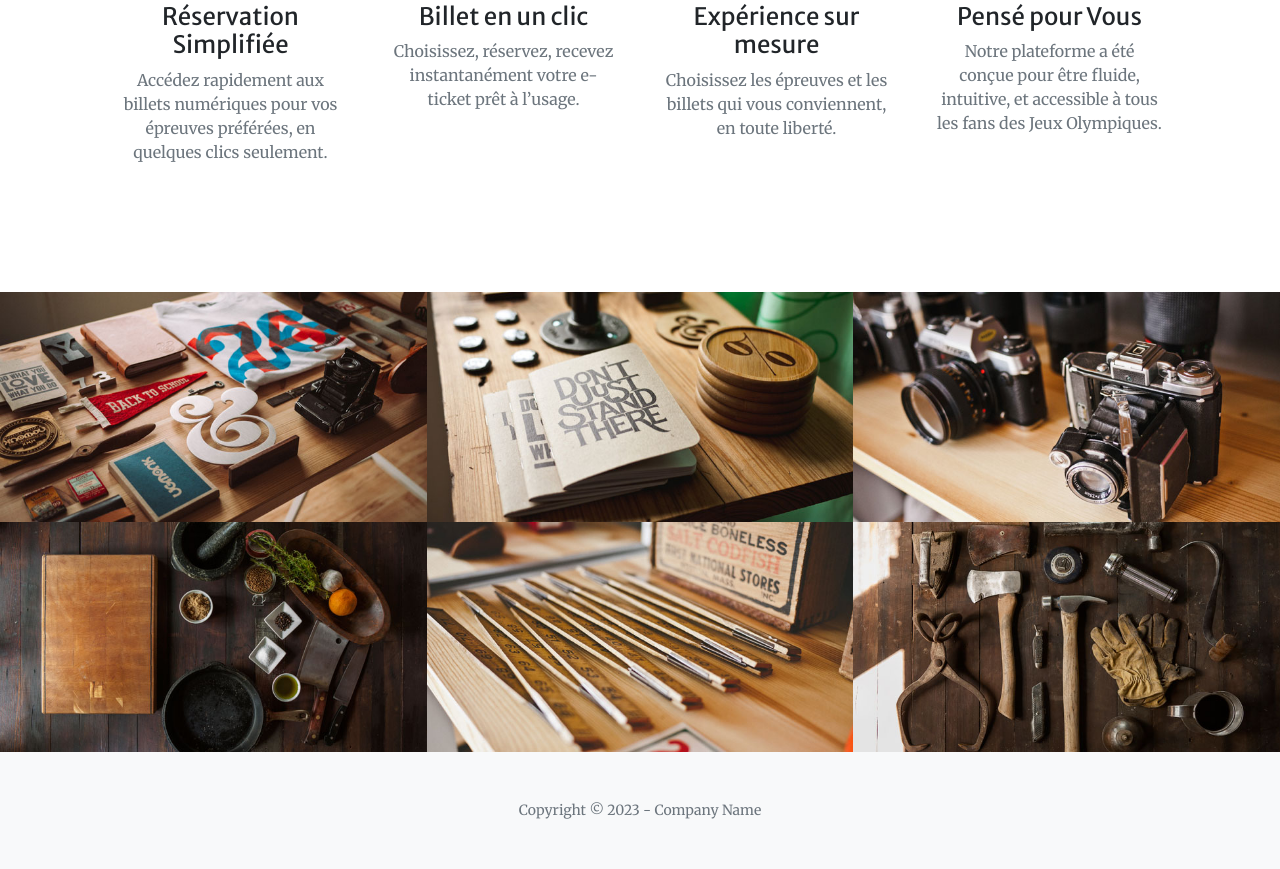
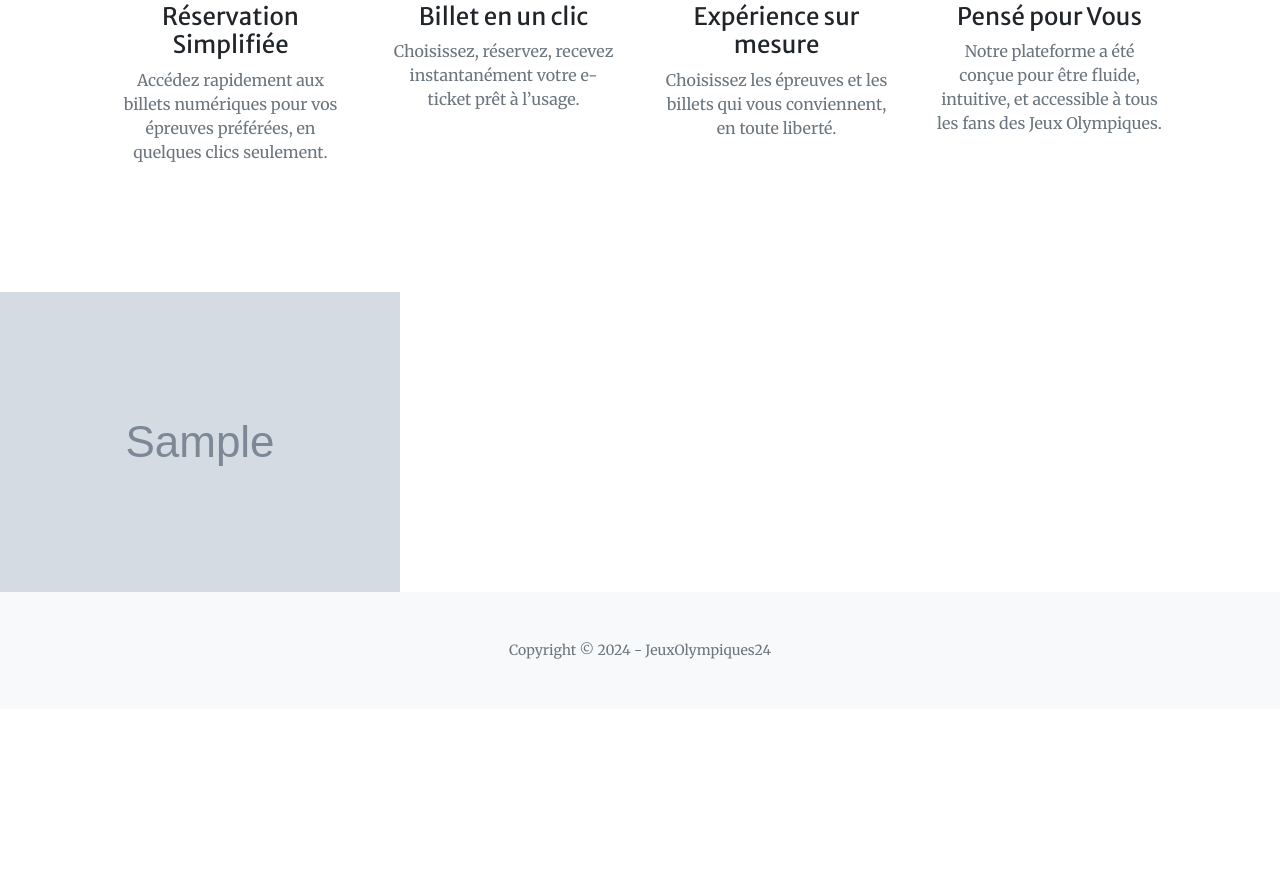
Before and after one commit to CmViny/JO-24, a Django app: page / in a window 1280 px wide. Shown: the part 1131-2000 px from the top of the page. After the commit the page ends 1790 px from the top, so only its background shows below. Run offline with Django 4.2, Linux system fonts and the light colour scheme; tables that the repository leaves empty hold one stand-in row (values such as "Sample post"); grey boxes marked "Sample" are stand-in pictures; some libraries are stand-ins or nearby versions.

Commit message:
Template Website (base.html)

```diff
--- a/JOStudi/store/templates/base.html
+++ b/JOStudi/store/templates/base.html
@@ -0,0 +1,41 @@
+{% load static %}
+
+<!DOCTYPE html>
+<html lang="en">
+    <head>
+        <meta charset="utf-8" />
+        <meta name="viewport" content="width=device-width, initial-scale=1, shrink-to-fit=no" />
+        <meta name="description" content="" />
+        <meta name="author" content="" />
+        <title>Jeux Olympiques 2024</title>
+        <!-- Favicon-->
+        <link rel="icon" type="image/x-icon" href="{% static 'assets/favicon.ico' %}" />
+        <!-- Bootstrap Icons-->
+        <link href="https://cdn.jsdelivr.net/npm/bootstrap-icons@1.5.0/font/bootstrap-icons.css" rel="stylesheet" />
+        <!-- Google fonts-->
+        <link href="https://fonts.googleapis.com/css?family=Merriweather+Sans:400,700" rel="stylesheet" />
+        <link href="https://fonts.googleapis.com/css?family=Merriweather:400,300,300italic,400italic,700,700italic" rel="stylesheet" type="text/css" />
+        <!-- SimpleLightbox plugin CSS-->
+        <link href="https://cdnjs.cloudflare.com/ajax/libs/SimpleLightbox/2.1.0/simpleLightbox.min.css" rel="stylesheet" />
+        <!-- Core theme CSS (includes Bootstrap)-->
+        <link href="{% static 'css/styles.css' %}" rel="stylesheet" />
+    </head>
+    <body id="page-top">
+        <!-- Navigation-->
+        {% include 'navbar.html' %}
+
+        <!-- Body-->
+        {% block content %}
+        {% endblock %}
+
+        <!-- Footer-->
+        {% include 'footer.html' %}
+        <!-- Bootstrap core JS-->
+        <script src="https://cdn.jsdelivr.net/npm/bootstrap@5.2.3/dist/js/bootstrap.bundle.min.js"></script>
+        <!-- SimpleLightbox plugin JS-->
+        <script src="https://cdnjs.cloudflare.com/ajax/libs/SimpleLightbox/2.1.0/simpleLightbox.min.js"></script>
+        <!-- Core theme JS-->
+        <script src="{% static 'js/scripts.js' %}"></script>
+        <script src="https://cdn.startbootstrap.com/sb-forms-latest.js"></script>
+    </body>
+</html>
--- a/JOStudi/store/templates/footer.html
+++ b/JOStudi/store/templates/footer.html
@@ -1,4 +1,4 @@
 <!-- Footer-->
 <footer class="bg-light py-5">
-    <div class="container px-4 px-lg-5"><div class="small text-center text-muted">Copyright &copy; 2023 - Company Name</div></div>
+    <div class="container px-4 px-lg-5"><div class="small text-center text-muted">Copyright &copy; 2024 - JeuxOlympiques24</div></div>
 </footer>
--- a/JOStudi/store/templates/home.html
+++ b/JOStudi/store/templates/home.html
@@ -1,28 +1,7 @@
+{% extends "base.html" %}
 {% load static %}
 
-<!DOCTYPE html>
-<html lang="en">
-    <head>
-        <meta charset="utf-8" />
-        <meta name="viewport" content="width=device-width, initial-scale=1, shrink-to-fit=no" />
-        <meta name="description" content="" />
-        <meta name="author" content="" />
-        <title>Jeux Olympiques 2024</title>
-        <!-- Favicon-->
-        <link rel="icon" type="image/x-icon" href="{% static 'assets/favicon.ico' %}" />
-        <!-- Bootstrap Icons-->
-        <link href="https://cdn.jsdelivr.net/npm/bootstrap-icons@1.5.0/font/bootstrap-icons.css" rel="stylesheet" />
-        <!-- Google fonts-->
-        <link href="https://fonts.googleapis.com/css?family=Merriweather+Sans:400,700" rel="stylesheet" />
-        <link href="https://fonts.googleapis.com/css?family=Merriweather:400,300,300italic,400italic,700,700italic" rel="stylesheet" type="text/css" />
-        <!-- SimpleLightbox plugin CSS-->
-        <link href="https://cdnjs.cloudflare.com/ajax/libs/SimpleLightbox/2.1.0/simpleLightbox.min.css" rel="stylesheet" />
-        <!-- Core theme CSS (includes Bootstrap)-->
-        <link href="{% static 'css/styles.css' %}" rel="stylesheet" />
-    </head>
-    <body id="page-top">
-        <!-- Navigation-->
-        {% include 'navbar.html' %}
+{% block content %}
  <!-- Masthead-->
  <header class="masthead">
     <div class="container px-4 px-lg-5 h-100">
@@ -82,72 +61,19 @@
 <div id="portfolio">
     <div class="container-fluid p-0">
         <div class="row g-0">
+            {% for offre in offres %}
             <div class="col-lg-4 col-sm-6">
-                        <a class="portfolio-box" href="{% static '/img/portfolio/fullsize/1.jpg' %}" title="Project Name">
-                            <img class="img-fluid" src="{% static 'assets/img/portfolio/thumbnails/1.jpg' %}" alt="..." />
+                <a class="portfolio-box" href="{{ offre.image.url }}" title="Jeux Olympiques 2024">
+                    <img class="img-fluid" src="{{ offre.image.url }}" alt="..." />
                     <div class="portfolio-box-caption">
-                                <div class="project-category text-white-50">Category</div>
-                                <div class="project-name">Project Name</div>
+                        <div class="project-category text-white-50">Billet</div>
+                        <div class="project-name">{{ offre.titre }}</div>
                     </div>
                 </a>
             </div>
-                    <div class="col-lg-4 col-sm-6">
-                        <a class="portfolio-box" href="{% static 'assets/img/portfolio/fullsize/2.jpg' %}" title="Project Name">
-                            <img class="img-fluid" src="{% static 'assets/img/portfolio/thumbnails/2.jpg' %}" alt="..." />
-                            <div class="portfolio-box-caption">
-                                <div class="project-category text-white-50">Category</div>
-                                <div class="project-name">Project Name</div>
-                            </div>
-                        </a>
-                    </div>
-                    <div class="col-lg-4 col-sm-6">
-                        <a class="portfolio-box" href="{% static 'assets/img/portfolio/fullsize/3.jpg' %}" title="Project Name">
-                            <img class="img-fluid" src="{% static 'assets/img/portfolio/thumbnails/3.jpg' %}" alt="..." />
-                            <div class="portfolio-box-caption">
-                                <div class="project-category text-white-50">Category</div>
-                                <div class="project-name">Project Name</div>
-                            </div>
-                        </a>
-                    </div>
-                    <div class="col-lg-4 col-sm-6">
-                        <a class="portfolio-box" href="{% static 'assets/img/portfolio/fullsize/4.jpg' %}" title="Project Name">
-                            <img class="img-fluid" src="{% static 'assets/img/portfolio/thumbnails/4.jpg' %}" alt="..." />
-                            <div class="portfolio-box-caption">
-                                <div class="project-category text-white-50">Category</div>
-                                <div class="project-name">Project Name</div>
-                            </div>
-                        </a>
-                    </div>
-                    <div class="col-lg-4 col-sm-6">
-                        <a class="portfolio-box" href="{% static 'assets/img/portfolio/fullsize/5.jpg' %}" title="Project Name">
-                            <img class="img-fluid" src="{% static 'assets/img/portfolio/thumbnails/5.jpg' %}" alt="..." />
-                            <div class="portfolio-box-caption">
-                                <div class="project-category text-white-50">Category</div>
-                                <div class="project-name">Project Name</div>
-                            </div>
-                        </a>
-                    </div>
-                    <div class="col-lg-4 col-sm-6">
-                        <a class="portfolio-box" href="{% static 'assets/img/portfolio/fullsize/6.jpg' %}" title="Project Name">
-                            <img class="img-fluid" src="{% static 'assets/img/portfolio/thumbnails/6.jpg' %}" alt="..." />
-                            <div class="portfolio-box-caption p-3">
-                                <div class="project-category text-white-50">Category</div>
-                                <div class="project-name">Project Name</div>
-                            </div>
-                        </a>
+
+            {% endfor %}
         </div>
     </div>
 </div>
-        </div>
-
-        <!-- Footer-->
-        {% include 'footer.html' %}
-        <!-- Bootstrap core JS-->
-        <script src="https://cdn.jsdelivr.net/npm/bootstrap@5.2.3/dist/js/bootstrap.bundle.min.js"></script>
-        <!-- SimpleLightbox plugin JS-->
-        <script src="https://cdnjs.cloudflare.com/ajax/libs/SimpleLightbox/2.1.0/simpleLightbox.min.js"></script>
-        <!-- Core theme JS-->
-        <script src="{% static 'js/scripts.js' %}"></script>
-        <script src="https://cdn.startbootstrap.com/sb-forms-latest.js"></script>
-    </body>
-</html>
+{% endblock %}
--- a/JOStudi/store/views.py
+++ b/JOStudi/store/views.py
@@ -1,4 +1,6 @@
 from django.shortcuts import render
+from offers.models import Offre
 
 def home(request):
-    return render(request, 'home.html', {})
+    offres = Offre.objects.all()
+    return render(request, 'home.html', {'offres': offres})
```
Also changed, not shown: JOStudi/static/assets/img/portfolio/fullsize/1.jpg (deleted), JOStudi/static/assets/img/portfolio/fullsize/2.jpg (deleted), JOStudi/static/assets/img/portfolio/fullsize/3.jpg (deleted), JOStudi/static/assets/img/portfolio/fullsize/4.jpg (deleted), JOStudi/static/assets/img/portfolio/fullsize/5.jpg (deleted), JOStudi/static/assets/img/portfolio/fullsize/6.jpg (deleted), JOStudi/static/assets/img/portfolio/thumbnails/1.jpg (deleted), JOStudi/static/assets/img/portfolio/thumbnails/2.jpg (deleted), JOStudi/static/assets/img/portfolio/thumbnails/3.jpg (deleted), JOStudi/static/assets/img/portfolio/thumbnails/4.jpg (deleted), JOStudi/static/assets/img/portfolio/thumbnails/5.jpg (deleted), JOStudi/static/assets/img/portfolio/thumbnails/6.jpg (deleted). Lines whose indentation alone changed are shown as unchanged.
